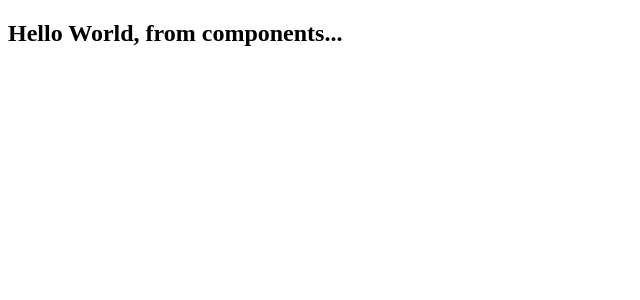
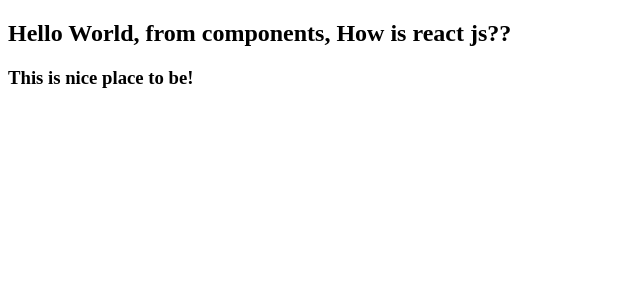
Before and after one commit to ColinAdo/learning-react, a React (Vite) app: page / in a window 1280 px wide. Shown: the top 300 px of the page, without its empty margins (0-640 px from the left). Built offline with nearby package versions, Linux system fonts and the light colour scheme.

Commit message:
Add working with JSX

```diff
--- a/src/components/Hello.jsx
+++ b/src/components/Hello.jsx
@@ -1,6 +1,24 @@
+// JSX => stands for Javascript synatx, is way of combining javascript and html syntax
+// JSX Role
+// JSX can only return one content except they are wrapped in an enclosing tag i.e <div></div>
+
+// const name = "Jones Doe";
+
+function greeting() {
+    return 'How is react js??'
+}
+
+// function Hello() {
+//     return <h2>Hello World, from components,  {greeting()}</h2>
+// }
 
 function Hello() {
-    return <h2>Hello World, from components...</h2>
+    return (
+        <div>
+            <h2>Hello World, from components,  {greeting()}</h2>
+            <h3>This is nice place to be!</h3>
+        </div>
+    );
 }
 
 export default Hello;
```
